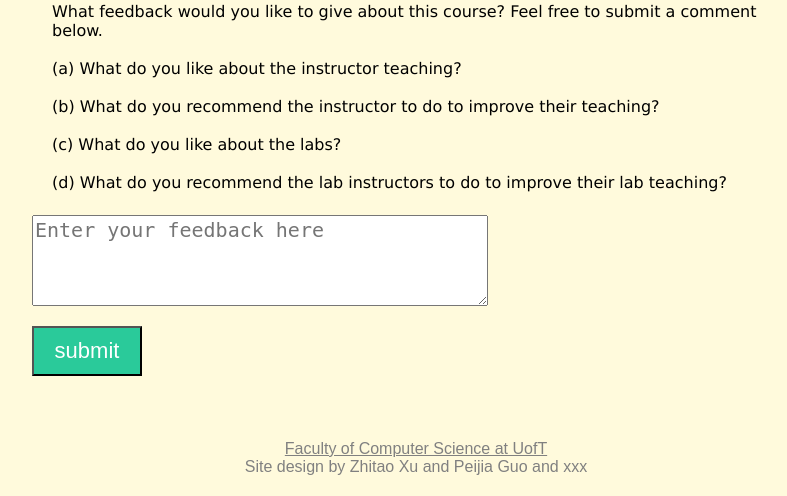
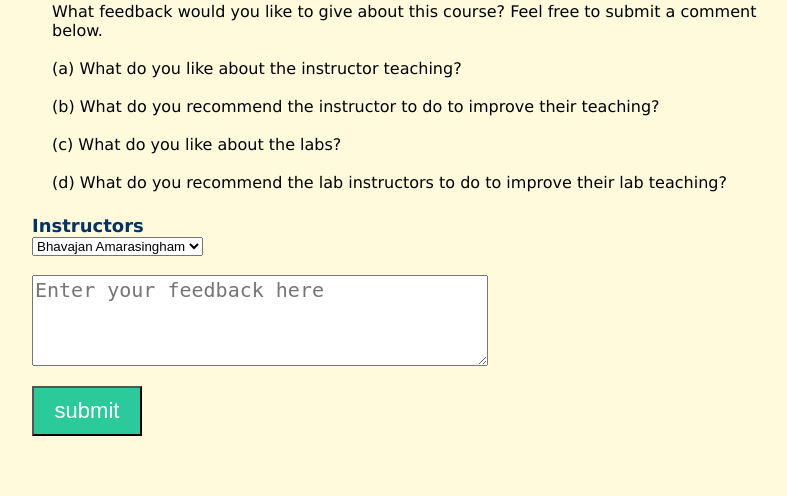
Before and after one commit to Neverland1973556/cscb20assignment3, a Flask app: page /anonfeedback in a window 1280 px wide. Shown: the part 159-655 px from the top of the page, without its empty margins (224-1011 px from the left). Run offline with Flask 2, Linux system fonts and the light colour scheme.

Commit message:
Update anonfeedback.html

```diff
--- a/templates/anonfeedback.html
+++ b/templates/anonfeedback.html
@@ -17,6 +17,14 @@
     <br></br>
     (d)  What do you recommend the lab instructors to do to improve their lab teaching?
     </p>
+
+    <h3>Instructors</h3>
+    <select name="instructors" id="instructors">
+      <option value="volvo">Bhavajan Amarasingham</option>
+      <option value="saab">Peijia Guo</option>
+      <option value="opel">Zhitao Xu</option>
+    </select>
+    <br><br>
     <textarea type="text" name="todo-input" placeholder="Enter your feedback here" id="form_text"></textarea>
 
     <br>
```
